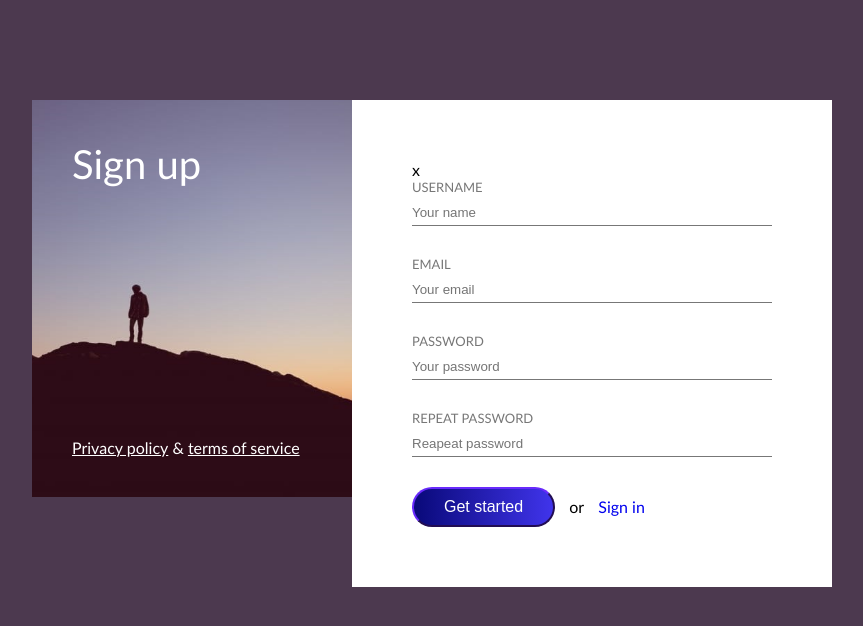
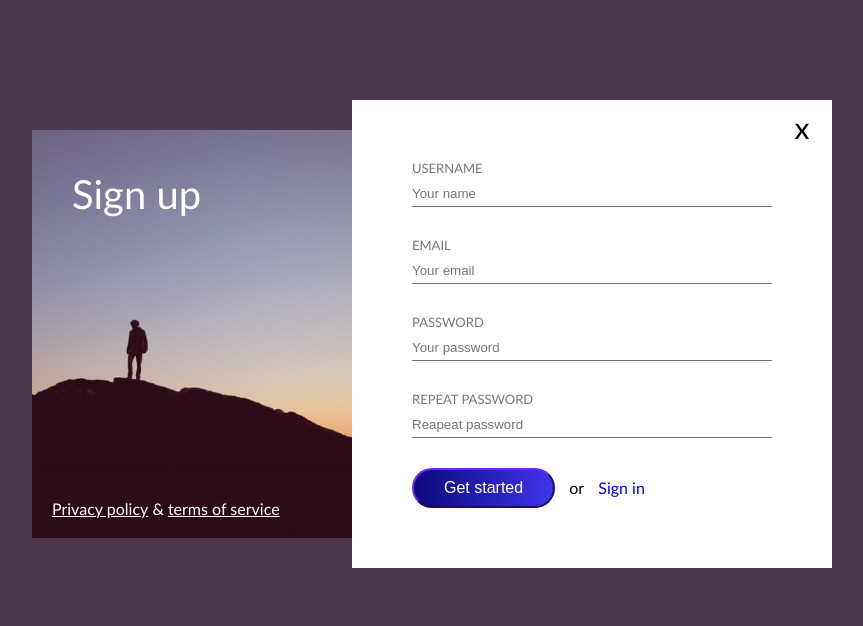
Before and after one commit to PauliusRa1987/5-background-image-and-form, a website: page index.html in a window 1280 px wide. Shown: the whole page, without its empty margins (208-1071 px from the left). Drawn offline with Linux system fonts and the light colour scheme.

Commit message:
position sort

```diff
--- a/css/main.css
+++ b/css/main.css
@@ -3,11 +3,12 @@
     width: 800px;
     margin-left: calc(50% - 400px);
     margin-top: 100px;
+    display: inline-block;
+    position: relative;
 }
 
 .left-column {
     width: 40%;
-    float: left;
     padding: 40px;
     background-color: #797494;
     background-image: url(../images/hill.png);
@@ -15,27 +16,42 @@
     background-position: center;
     background-repeat: no-repeat;
     color: #fff;
+    position: absolute;
+    top: 30px;
+    left: 0;
+    bottom: 30px;
 }
 .main-title {
     width: 100%;
     font-size: 40px;
     font-weight: normal;
-    margin-bottom: 250px;
+
 }
+.bottom-links {
+    position: absolute;
+    bottom: 20px;
+    left: 20px;
 
-.bottom-links {
 }
-
 .bottom-links > .link {
     color: #fff;
 }
 .right-column {
     width: 60%;
-    float: left;
+    float: right;
     padding: 60px;
-    background-color: #fff
+    background-color: #fff;
+    position: relative;
+
 }
 
 .close {
-
+    width: 60px;
+    height: 60px;
+    font-size: 30px;
+    text-align: center;
+    line-height: 54px;
+    position: absolute;
+    right: 0;
+    top: 0;
 }
```
